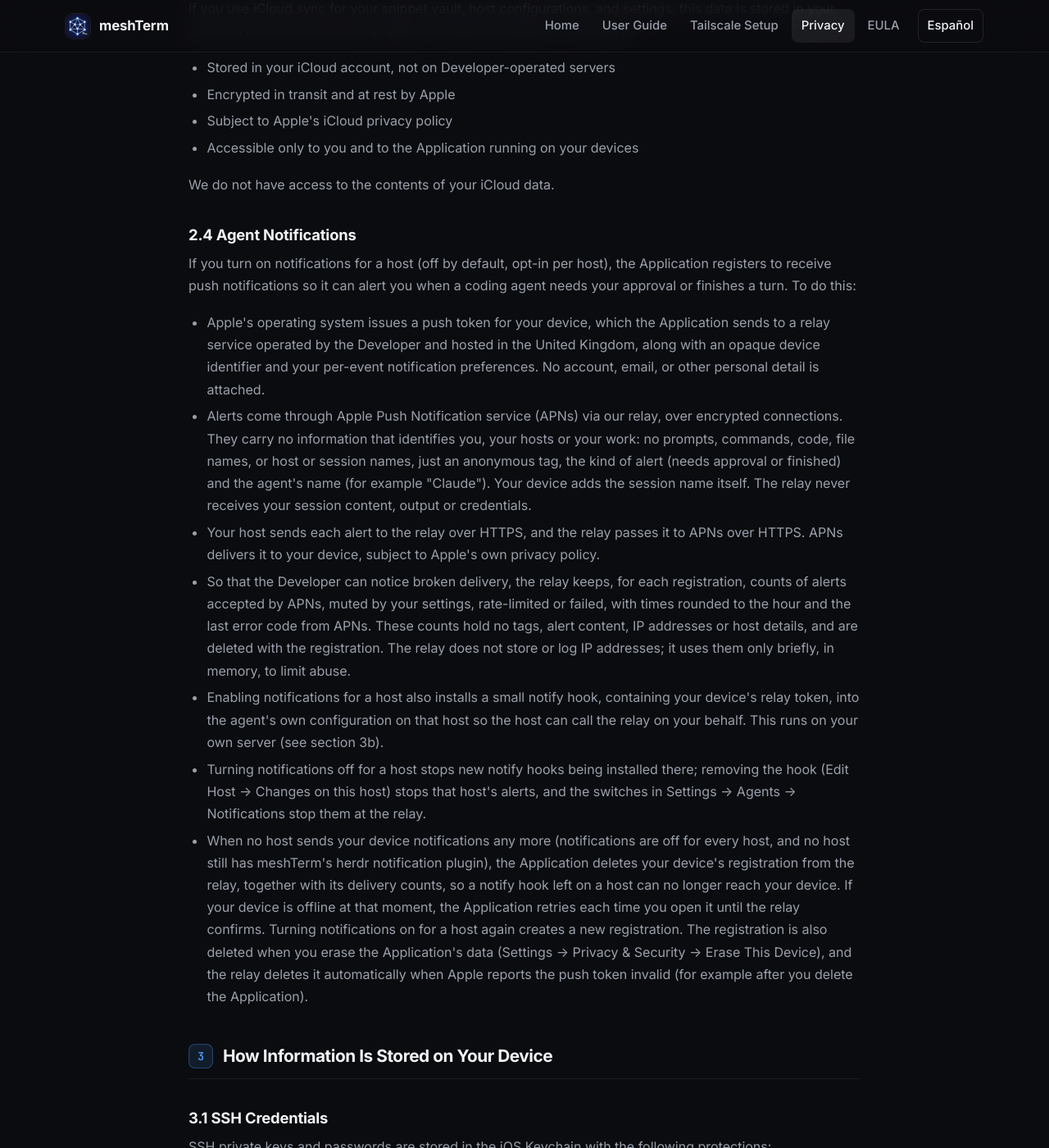
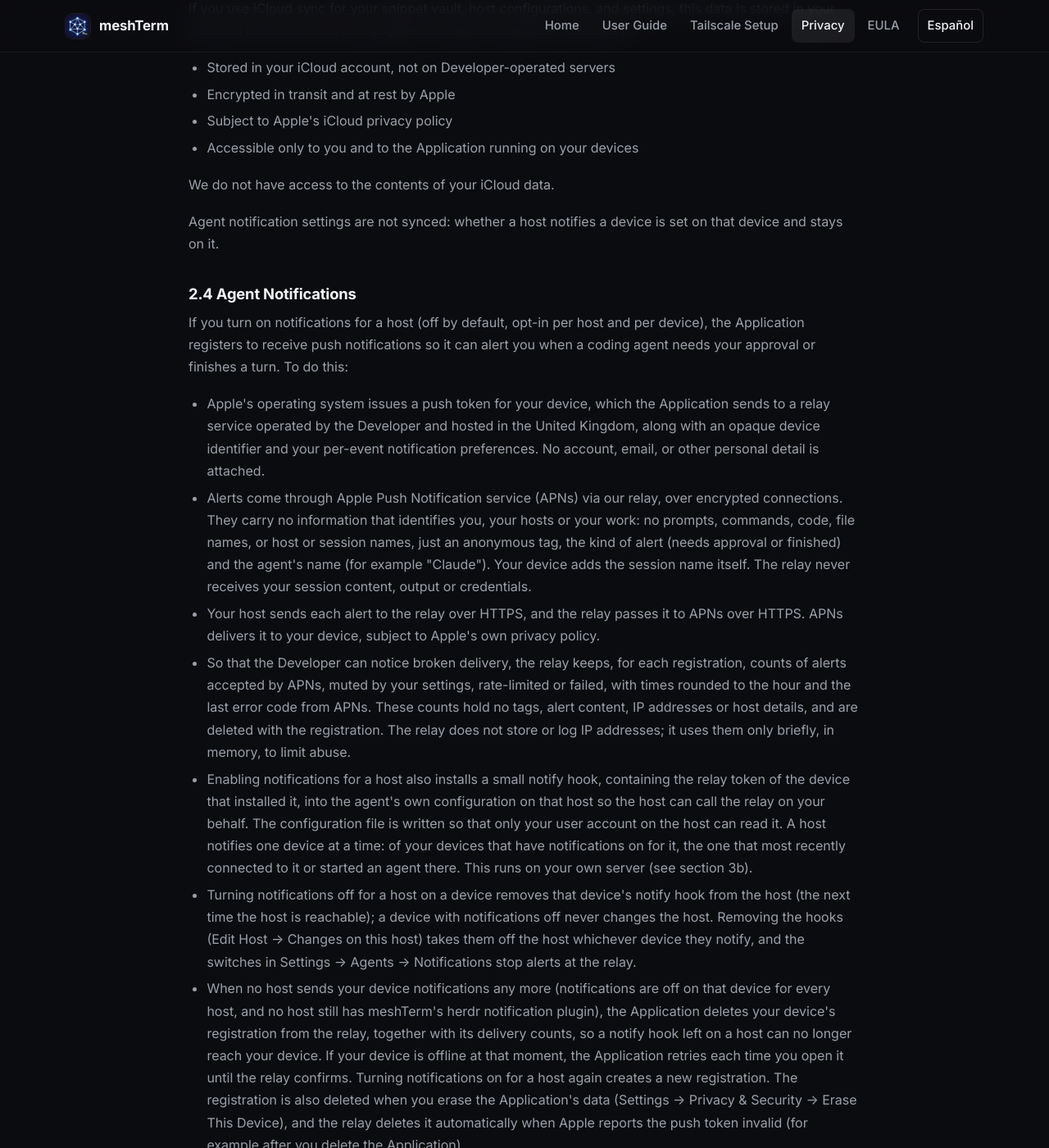
Before and after one commit to JBetchGH/meshterm-docs, a Jekyll site: the page built from privacy.html, in a window 1280 px wide and 1400 px high, scrolled down 2177 px. Shown: the whole window at 82% size. Built offline with Jekyll 4.4.1, drawn with Linux system fonts in a browser that asks for light colours; some of the changed text lies outside the part shown.

Commit message:
Docs 2.2: agent notifications are set per device
meshTerm docs/agent-push-device-specific-plan.md 16.6. Privacy 2.3 (en + es):
host configurations sync, notification settings don't. 2.4: opt-in per host
and per device; the hook holds the relay token of the device that installed it,
in a config file only the user can read; one device at a time per host (the one
that most recently connected or started an agent there); turning it off on a
device removes that device's hook; Remove takes them off whichever device they
notify. meshterm.html: "Notify this iPhone / iPad", per-device wording and the
one-device-at-a-time callout. check-content.py: only these diffs added.

Co-Authored-By: Claude Opus 5.5 <noreply@anthropic.com>

```diff
--- a/meshterm.html
+++ b/meshterm.html
@@ -518,10 +518,10 @@ services.mtroamd = { enable = true; users = [ "you" ]; };</pre>
 
       <h3 id="agent-notifications">Notifications <span class="new-badge">2.1.11</span></h3>
       <p>meshTerm can push you a notification the moment an agent needs you, even while the app is in the background or fully closed. You get a <strong>needs-approval</strong> alert when Claude Code or Codex pauses for a permission decision, and a <strong>turn finished</strong> alert when an agent completes a turn and is waiting for your next instruction. Tap the notification and meshTerm opens the exact session it came from, dropping you straight back into that conversation.</p>
-      <p>Notifications are <strong>opt in per host</strong>. In Edit Host, turn on <strong>Send notifications from this host</strong>. The first time an agent starts there, meshTerm installs a small notify hook into that agent's own configuration (Claude, Codex, or Gemini) so the host can signal your device; an agent already running when you opt in starts notifying once you relaunch it. In <strong>Settings &gt; Agents &gt; Notifications</strong> you choose whether approvals, turn-completions, or both reach you, and those switches apply immediately, even to sessions already running.</p>
+      <p>Notifications are <strong>opt in per host, on each device</strong>. In Edit Host, turn on <strong>Notify this iPhone</strong> (<strong>Notify this iPad</strong> on an iPad). Each of your devices has its own setting: it doesn't sync with your hosts, so turning it on for a host on your iPhone leaves your iPad as it was. The first time an agent starts there, meshTerm installs a small notify hook into that agent's own configuration (Claude, Codex, or Gemini) so the host can signal your device; an agent already running when you opt in starts notifying once you relaunch it. In <strong>Settings &gt; Agents &gt; Notifications</strong> you choose whether approvals, turn-completions, or both reach you, and those switches apply immediately, even to sessions already running.</p>
       <p>Alerts come through <strong>Apple Push Notification service (APNs)</strong> via our relay, over encrypted connections. They carry no information that identifies you, your hosts or your work: no prompts, commands, code, file names, or host or session names, just an anonymous tag, the kind of alert and the agent's name. Your device adds the session name itself. Notifications work for agents you run in the terminal (over tmux or mtRoam) as well as in the native chat, covering Claude Code and Codex for both approvals and turn-completion, and Gemini for turn-completion.</p>
       <div class="callout info">
-        Notifications go to one device per host. Turning them on from another device takes over, so that host then notifies the newer device.
+        A host notifies one device at a time. If more than one of your devices has notifications on for a host, the host notifies whichever of them connected to it or started an agent there most recently. A device that has them off never changes the host, and turning them off on a device removes that device's notify hook from the host.
       </div>
 
       <h3 id="herdr">herdr <span class="new-badge">2.2</span></h3>
@@ -540,7 +540,7 @@ services.mtroamd = { enable = true; users = [ "you" ]; };</pre>
       <p>Tap a session card to open its <strong>dashboard</strong>: workspaces, tabs and panes, which agent is working, waiting or done, and buttons to open the terminal, add a tab or a workspace. From the dashboard's menu you can pin, end or delete a session. A herdr session's terminal is an ordinary terminal session in meshTerm.</p>
 
       <h4>Alerts and approvals</h4>
-      <p>With <strong>Send notifications from this host</strong> on, Claude, Codex and Gemini running in herdr panes alert you when they need you or finish, as they do anywhere else (see <a href="#agent-notifications">Notifications</a>). herdr's small notification plugin, an option in Set Up herdr and in <strong>Changes on this host</strong>, adds alerts for every other agent herdr recognizes. Alerts come through Apple Push Notification service (APNs) via our relay, over encrypted connections, and carry nothing that identifies you, your hosts or your work. When an agent waits for approval, <strong>Review</strong> shows the full prompt and lets you approve or deny it from your phone; anything meshTerm can't read safely opens the terminal at that pane instead.</p>
+      <p>With <strong>Notify this iPhone</strong> (or <strong>Notify this iPad</strong>) on for the host, Claude, Codex and Gemini running in herdr panes alert you when they need you or finish, as they do anywhere else (see <a href="#agent-notifications">Notifications</a>). herdr's small notification plugin, an option in Set Up herdr and in <strong>Changes on this host</strong>, adds alerts for every other agent herdr recognizes. Alerts come through Apple Push Notification service (APNs) via our relay, over encrypted connections, and carry nothing that identifies you, your hosts or your work. When an agent waits for approval, <strong>Review</strong> shows the full prompt and lets you approve or deny it from your phone; anything meshTerm can't read safely opens the terminal at that pane instead.</p>
 
       <h4>herdr in the terminal</h4>
       <p>In a herdr terminal the keyboard palette has a <strong>herdr</strong> page that sends herdr's own keys under your host's prefix: new and next tab, splits, zoom, focus moves, workspaces and detach. <strong>Settings &gt; herdr &gt; herdr Shortcuts</strong> lists them all.</p>
--- a/privacy.html
+++ b/privacy.html
@@ -110,9 +110,11 @@ footer: |
       <li>Accessible only to you and to the Application running on your devices</li>
     </ul>
     <p>We do not have access to the contents of your iCloud data.</p>
+    <p>Agent notification settings are not synced: whether a host notifies a device is set on
+    that device and stays on it.</p>
 
     <h3>2.4 Agent Notifications</h3>
-    <p>If you turn on notifications for a host (off by default, opt-in per host), the
+    <p>If you turn on notifications for a host (off by default, opt-in per host and per device), the
     Application registers to receive push notifications so it can alert you when a coding
     agent needs your approval or finishes a turn. To do this:</p>
     <ul>
@@ -135,13 +137,19 @@ footer: |
       details, and are deleted with the registration. The relay does not store or log IP
       addresses; it uses them only briefly, in memory, to limit abuse.</li>
       <li>Enabling notifications for a host also installs a small notify hook, containing
-      your device's relay token, into the agent's own configuration on that host so the
-      host can call the relay on your behalf. This runs on your own server (see section 3b).</li>
-      <li>Turning notifications off for a host stops new notify hooks being installed there;
-      removing the hook (Edit Host &rarr; Changes on this host) stops that host's alerts, and the
-      switches in Settings &rarr; Agents &rarr; Notifications stop them at the relay.</li>
-      <li>When no host sends your device notifications any more (notifications are off for
-      every host, and no host still has meshTerm's herdr notification plugin), the Application
+      the relay token of the device that installed it, into the agent's own configuration on
+      that host so the host can call the relay on your behalf. The configuration file is
+      written so that only your user account on the host can read it. A host notifies one
+      device at a time: of your devices that have notifications on for it, the one that most
+      recently connected to it or started an agent there. This runs on your own server (see
+      section 3b).</li>
+      <li>Turning notifications off for a host on a device removes that device's notify hook
+      from the host (the next time the host is reachable); a device with notifications off never
+      changes the host. Removing the hooks (Edit Host &rarr; Changes on this host) takes them off
+      the host whichever device they notify, and the switches in Settings &rarr; Agents &rarr;
+      Notifications stop alerts at the relay.</li>
+      <li>When no host sends your device notifications any more (notifications are off on that
+      device for every host, and no host still has meshTerm's herdr notification plugin), the Application
       deletes your device's registration from the relay, together with its delivery counts, so
       a notify hook left on a host can no longer reach your device. If your device is offline
       at that moment, the Application retries each time you open it until the relay confirms.
```
Also changed, not shown: privacy.es.html (+16 -9 lines).
